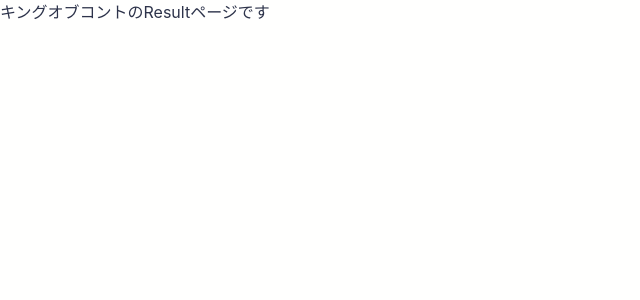
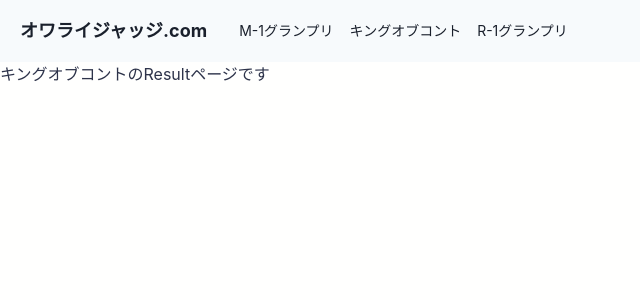
Before and after one commit to en-Barry/owarai_judge_front, a React (Create React App) app: page /result/king-of-conte in a window 1280 px wide. Shown: the top 300 px of the page, without its empty margins (0-640 px from the left). Built offline with nearby package versions, Linux system fonts and the light colour scheme.

Commit message:
Add: ヘッダーの追加とハンバーガーメニューの設定

```diff
--- a/package.json
+++ b/package.json
@@ -3,6 +3,7 @@
   "version": "0.1.0",
   "private": true,
   "dependencies": {
+    "@chakra-ui/icons": "^1.0.15",
     "@chakra-ui/react": "^1.6.6",
     "@emotion/react": "^11",
     "@emotion/styled": "^11",
--- /dev/null
+++ b/src/components/organisms/layout/Header.tsx
@@ -0,0 +1,51 @@
+import { Box, Button, Drawer, DrawerBody, DrawerContent, DrawerOverlay, Flex, Heading, IconButton, Link, useDisclosure } from "@chakra-ui/react";
+import { memo, VFC } from "react";
+import { HamburgerIcon } from "@chakra-ui/icons";
+
+export const Header: VFC = memo(() => {
+  const { isOpen, onOpen, onClose} = useDisclosure();
+
+  return (
+    <>
+    <Flex as='nav'
+          bg='gray.50'
+          color='gray.800'
+          align='center'
+          justify='space-between'
+          padding={{ base: 4, md: 5 }}>
+      <Flex align='center' as='a' mr={8} _hover={{ cursor: 'pointer'}}>
+        <Heading as='h1' fontSize={{ base: 'md', md: 'lg' }}>オワライジャッジ.com</Heading>
+      </Flex>
+      <Flex align='center' fontSize='sm' flexGrow={2} display={{ base: 'none', md: 'flex' }}>
+        <Box pr={4}>
+          <Link>M-1グランプリ</Link>
+        </Box>
+        <Box pr={4}>
+          <Link>キングオブコント</Link>
+        </Box>
+        <Box>
+          <Link>R-1グランプリ</Link>
+        </Box>
+      </Flex>
+      <IconButton aria-label='メニューボタン'
+                  icon={<HamburgerIcon />}
+                  size='sm'
+                  variant='unstyled'
+                  display={{ base: 'block', md: 'none' }}
+                  onClick={onOpen} />
+    </Flex>
+    <Drawer placement='left' size='xs' onClose={onClose} isOpen={isOpen}>
+      <DrawerOverlay>
+        <DrawerContent>
+          <DrawerBody p={0} bg='gray.100'>
+            <Button w='100%'>TOP</Button>
+            <Button w='100%'>M-1グランプリ</Button>
+            <Button w='100%'>キングオブコント</Button>
+            <Button w='100%'>R-1グランプリ</Button>
+          </DrawerBody>
+        </DrawerContent>
+      </DrawerOverlay>
+    </Drawer>
+    </>
+  )
+});
--- a/src/router/Router.tsx
+++ b/src/router/Router.tsx
@@ -1,5 +1,6 @@
 import { memo, VFC } from "react";
 import { Route, Switch } from "react-router-dom";
+import { Header } from "../components/organisms/layout/Header";
 
 import { Page404 } from "../components/pages/Page404";
 import { Top } from "../components/pages/Top";
@@ -9,15 +10,16 @@ import { selectionRoutes } from "./SelectionRoutes";
 
 export const Router: VFC = memo(() => {
   return (
+
     <Switch>
       <Route exact path='/'>
-        <Top />
+      <Header /><Top />
       </Route>
       <Route path='/selection' render={({ match: { url }}) => (
         <Switch>
           {selectionRoutes.map((route) => (
             <Route key={route.path} exact={route.exact} path={`${url}${route.path}`} >
-              {route.children}
+              <Header />{route.children}
             </Route>
           ))}
         </Switch>
@@ -26,7 +28,7 @@ export const Router: VFC = memo(() => {
         <Switch>
           {judgeRoutes.map((route) => (
             <Route key={route.path} exact={route.exact} path={`${url}${route.path}`}>
-              {route.children}
+              <Header />{route.children}
             </Route>
           ))}
         </Switch>
@@ -35,13 +37,13 @@ export const Router: VFC = memo(() => {
         <Switch>
           {resultRoutes.map((route) => (
             <Route key={route.path} exact={route.exact} path={`${url}${route.path}`}>
-              {route.children}
+              <Header />{route.children}
             </Route>
           ))}
         </Switch>
       )} />
       <Route path='*'>
-        <Page404 />
+        <Header /><Page404 />
       </Route>
     </Switch>
   )
```
Also changed, not shown: 1 other file (tests, documents, lock files or other folders).
